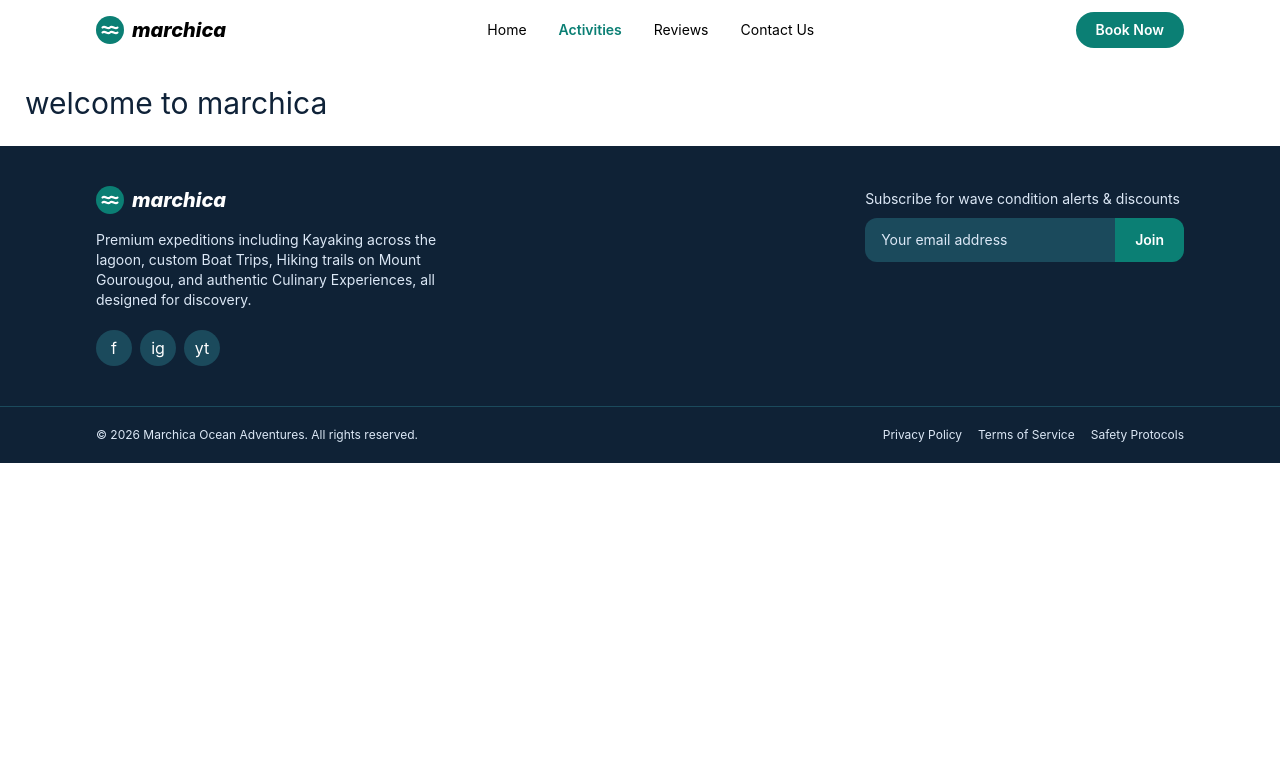
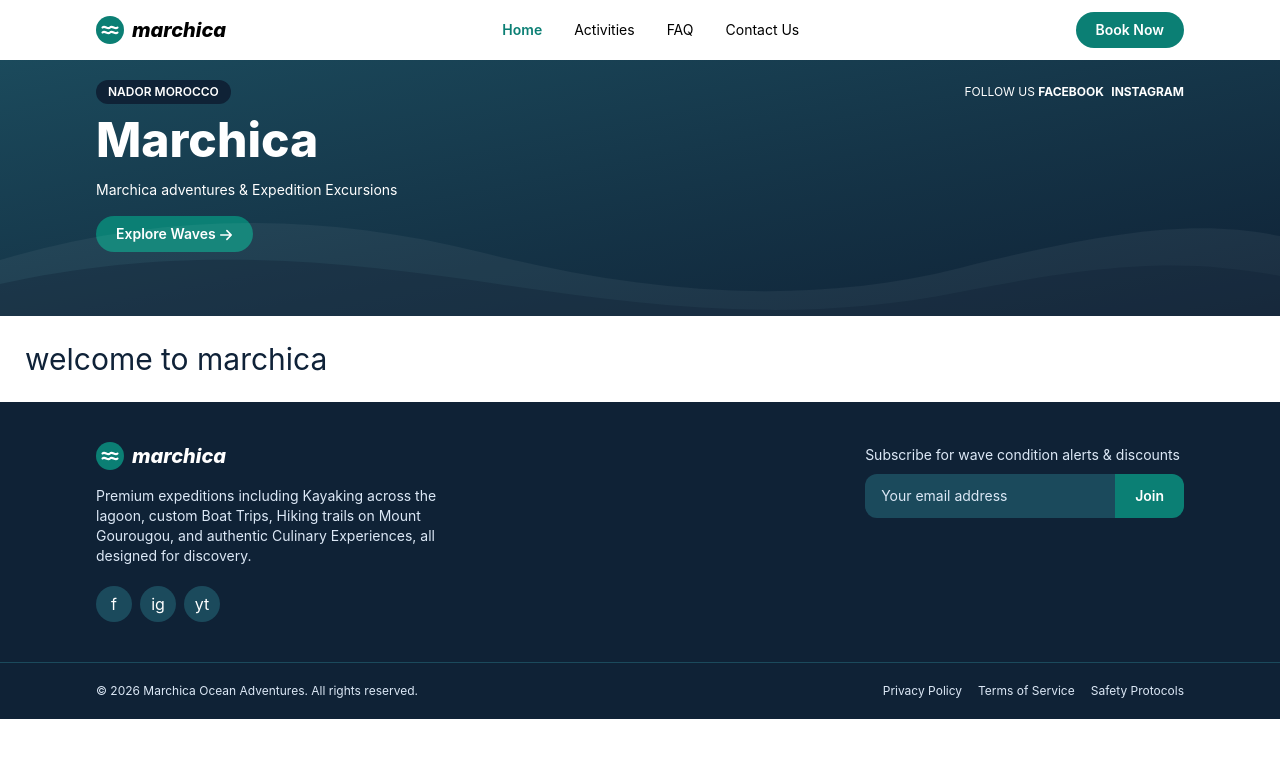
Before and after one commit to bahaeAether/Marchica-Trips, a website built with Vite: page index.html in a window 1280 px wide. Built offline with nearby package versions, Linux system fonts and the light colour scheme.

Commit message:
KAN-15 Créer le hero avec Flexbox

```diff
--- a/index.html
+++ b/index.html
@@ -32,19 +32,21 @@
         </a>
         <nav aria-label="Main navigation" class="hidden md:block">
           <ul class="flex gap-8 text-sm">
-            <li><a href="/index.html">Home</a></li>
             <li>
-              <a href="activities.html" class="font-semibold text-[#0b7f74]"
-                >Activities</a
+              <a href="/index.html" class="font-semibold text-[#0b7f74]"
+                >Home</a
               >
             </li>
-            <li><a href="#">Reviews</a></li>
-            <li><a href="#">Contact Us</a></li>
+            <li>
+              <a href="/src/pages/activities.html">Activities</a>
+            </li>
+            <li><a href="/src/pages/faq.html">FAQ</a></li>
+            <li><a href="/src/pages/booking.html">Contact Us</a></li>
           </ul>
         </nav>
         <div class="flex items-center gap-2">
           <a
-            href="booking.html"
+            href="/src/pages/booking.html"
             class="rounded-full bg-[#0b7f74] px-5 py-2 text-sm font-semibold text-white hover:bg-[#1b4a5c]"
           >
             Book Now
@@ -80,21 +82,21 @@
                 </li>
                 <li>
                   <a
-                    href="activities.html"
+                    href="/src/pages/activities.html"
                     class="block rounded-lg px-4 py-3 font-semibold text-[#0b7f74] hover:bg-[#dce8f6]"
                     >Activities</a
                   >
                 </li>
                 <li>
                   <a
-                    href="#"
+                    href="#reviews"
                     class="block rounded-lg px-4 py-3 hover:bg-[#dce8f6]"
                     >Reviews</a
                   >
                 </li>
                 <li>
                   <a
-                    href="#"
+                    href="/src/pages/booking.html"
                     class="block rounded-lg px-4 py-3 hover:bg-[#dce8f6]"
                     >Contact Us</a
                   >
@@ -105,6 +107,71 @@
         </div>
       </div>
     </header>
+
+    <section
+      aria-labelledby="page-title"
+      class="relative overflow-hidden bg-linear-to-br from-[#1b4a5c] to-[#0f2236] text-white"
+    >
+      <svg
+        aria-hidden="true"
+        viewBox="0 0 1440 160"
+        preserveAspectRatio="none"
+        class="pointer-events-none absolute bottom-0 left-0 h-24 w-full lg:h-32"
+      >
+        <path
+          d="M0 90c180-60 360-60 540-10s360 70 540 20 270-60 360-40v100H0Z"
+          fill="#ffffff"
+          fill-opacity="0.05"
+        />
+        <path
+          d="M0 120c200-50 380-30 560 0s340 50 520 10 260-40 360-20v50H0Z"
+          fill="#0f2236"
+          fill-opacity="0.35"
+        />
+      </svg>
+      <div class="mx-auto max-w-6xl px-4 pb-15 pt-5 lg:px-8 lg:pb-16">
+        <div class="flex items-center justify-between text-xs uppercase">
+          <p class="rounded-full bg-[#0f2236] px-3 py-1 font-semibold">
+            Nador Morocco
+          </p>
+          <p class="hidden sm:block">
+            Follow us
+            <a href="#" class="font-bold hover:underline">Facebook</a>
+            <a href="#" class="ml-1 font-bold hover:underline">Instagram</a>
+          </p>
+        </div>
+        <h1 id="page-title" class="mt-3 text-4xl font-extrabold md:text-5xl">
+          Marchica
+        </h1>
+        <p class="mt-4 max-w-md text-sm">
+          Marchica adventures & Expedition Excursions
+        </p>
+        <div class="mt-4 max-w-md inline-flex gap-2">
+          <a
+            href="/src/pages/activities.html"
+            class="rounded-full bg-[#0b7f74] px-5 py-2 text-sm font-semibold text-white hover:bg-[#1b4a5c]"
+          >
+            Explore Waves
+            <svg
+              class="inline"
+              width="14"
+              height="14"
+              viewBox="0 0 14 14"
+              fill="none"
+              xmlns="http://www.w3.org/2000/svg"
+            >
+              <path
+                d="M1.75 7H12.25M7.875 11.375L12.25 7L7.875 2.625"
+                stroke="white"
+                stroke-width="1.575"
+                stroke-linecap="round"
+                stroke-linejoin="round"
+              />
+            </svg>
+          </a>
+        </div>
+      </div>
+    </section>
 
     <h1 class="text-3xl text-[#0F2238] m-[25px]">welcome to marchica</h1>
 
```
